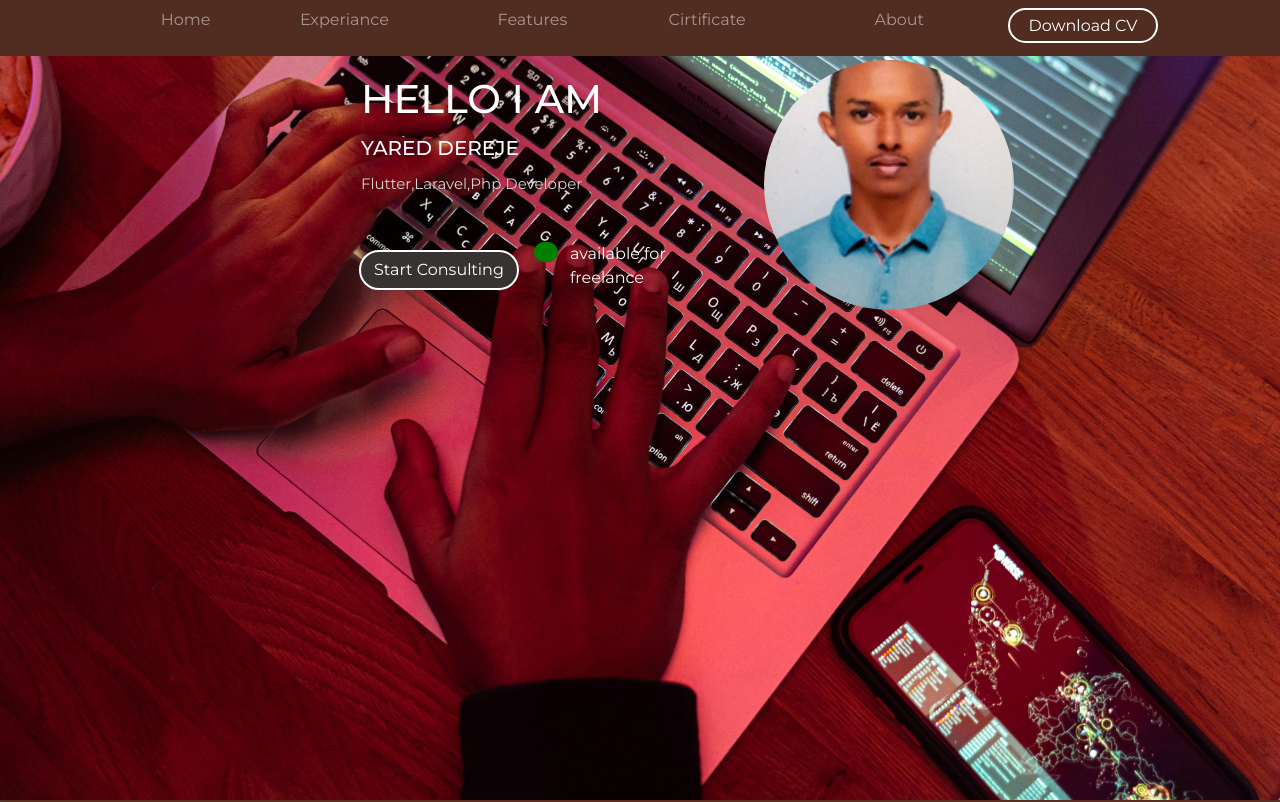
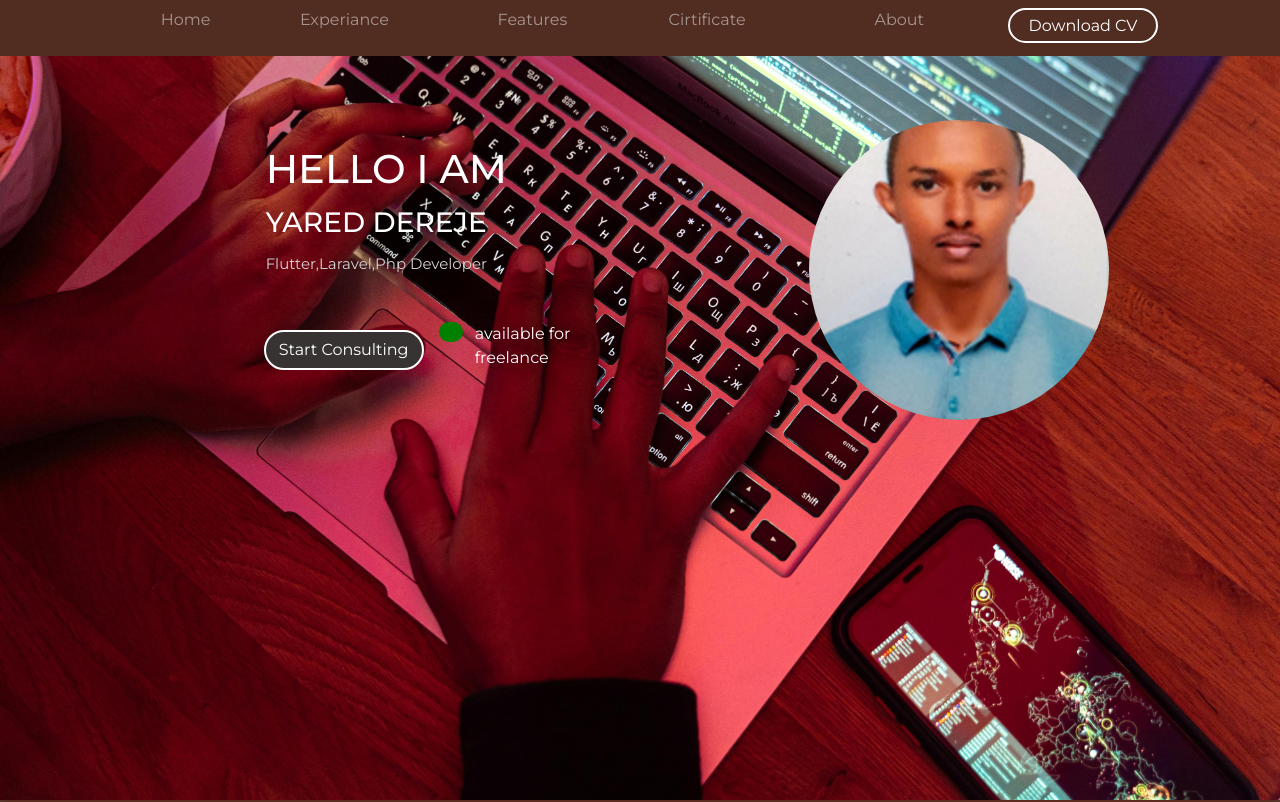
Before and after one commit to Yado-D/My-Portfolio, a plain HTML site: page index.html in a window 1280 px wide. Shown: the top 802 px of the page. Drawn offline with Linux system fonts and the light colour scheme.

Commit message:
updates o responsivness on home page

```diff
--- a/CSS/style.css
+++ b/CSS/style.css
@@ -164,6 +164,7 @@ header{
 @media (min-width:400px){
      .home-outer-wrapper{
         display: flex;
+        justify-content: space-evenly;
 
      }
      .small-mob-screen{
@@ -192,8 +193,12 @@ header{
         border-radius: 120px;
         background-color: blue;
     }
+    .hhhh{
+        margin-top: 40px;
+    }
     .home-outer-wrapper{
         display: flex;
+        justify-content: space-evenly;
 
      }
      .small-mob-screen{
@@ -215,12 +220,15 @@ header{
 }
 @media (min-width:576px){
     .my-pic{
-        margin-top: 20px;
+        margin-top: 40px;
         margin-left: 10px;
         height: 200px;
         width: 200px;
         border-radius: 130px;
         background-color: blue;
+    }
+    .hhhh{
+        margin-top: 40px;
     }
     .home-section-1{
         margin-left: 75px;
@@ -228,6 +236,7 @@ header{
     }
     .home-outer-wrapper{
         display: flex;
+        justify-content: space-evenly;
 
      }
      .small-mob-screen{
@@ -249,11 +258,11 @@ header{
 }
 @media (min-width:776px){
     .my-pic{
-        margin-top: 20px;
+        margin-top: 80px;
         margin-left: 10px;
-        height: 250px;
-        width: 250px;
-        border-radius: 150px;
+        height: 300px;
+        width: 300px;
+        border-radius: 170px;
         background-color: blue;
     }
     .home-section-1{
@@ -263,7 +272,7 @@ header{
 
     .home-outer-wrapper{
         display: flex;
-        justify-content: center;
+        justify-content: space-evenly;
 
      }
      .small-mob-screen{
--- a/index.html
+++ b/index.html
@@ -59,7 +59,7 @@
             <div class="my-pic small-mob-screen"></div>
             <div>
               <h1>HELLO I AM</h1>
-              <h5 class="custom-padding">YARED DEREJE</h5>
+              <h3 class="custom-padding">YARED DEREJE</h3>
               <p class="white-color small-txt">Flutter,Laravel,Php Developer</p>
             </div>
             <div class="custom-padding row">
```
